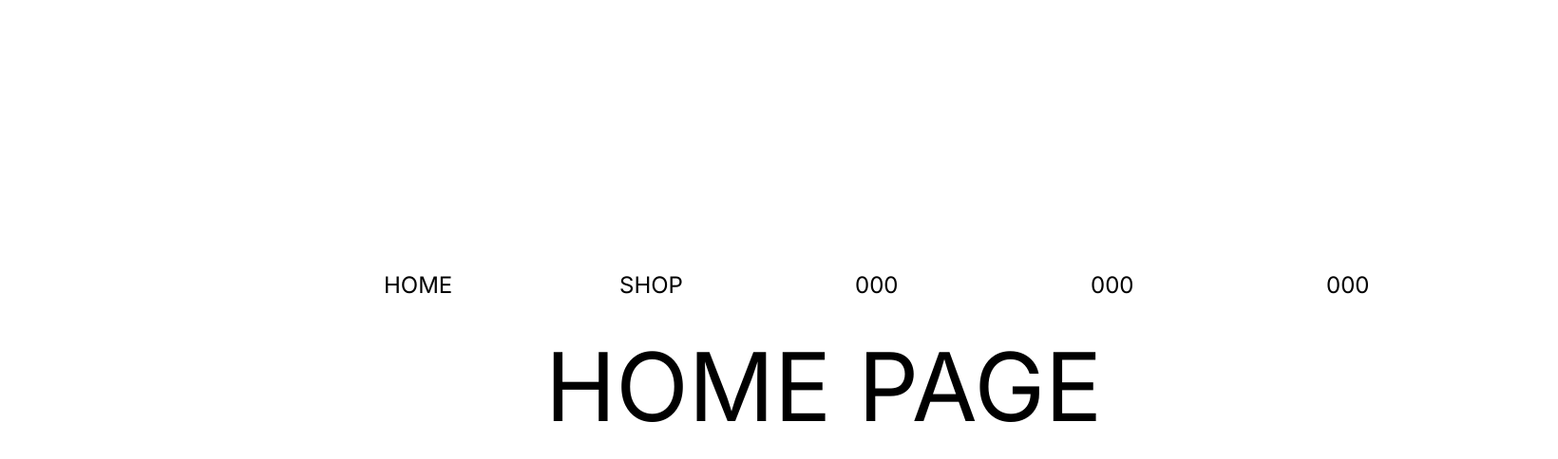
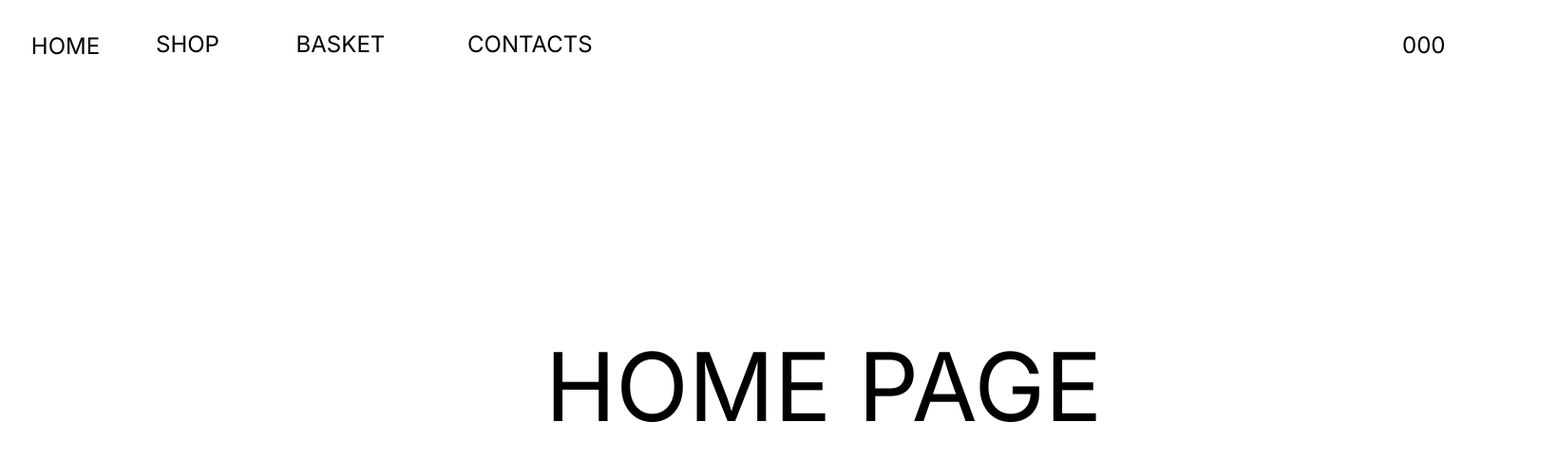
Before and after one commit to KirillKharlan/online-store, a Python web app: template home_page/templates/home.html in a window 1640 px wide. Shown: the top 484 px of the page at 95% size. Run offline with Jinja, Linux system fonts and the light colour scheme; the template is opened without the code that fills it: most values are stand-ins (such as "Sample title", 1, 10 or a date in 2020).

Commit message:
online-store

```diff
--- a/home_page/static/css/style.css
+++ b/home_page/static/css/style.css
@@ -3,15 +3,27 @@
     src: url(fonts/Inter-Regular.woff2);
 }
 .first{
-    margin-left: 35%;
+    position: absolute;
+    top: 1.3%;
+    left: 2%;
+    margin-bottom: auto;
+    margin-right: auto;
+    text-align: left;
+    align-items:normal;
+    /* HOME */
+
+width: 177px;
+height: 44px;
+
+
 }
 p{
     /* HOME */
 
 /* HOME */
 
-width: 238px;
-height: 44px;
+/* width: 238px;
+height: 44px; */
 
 font-family: 'Inter';
 font-style: normal;
@@ -95,8 +107,8 @@ a{
     /* Registration */
 
     position: absolute;
-    width: 1400px;
-    height: 33px;
+    /* width: 1400px;
+    height: 33px; */
     left: 90%;
     top: 9px;
 
@@ -128,3 +140,49 @@ a{
 #first{
     left: 80%;
 }
+#end{
+
+    /* mykola Skrypnyk */
+    position: absolute;
+    /* width: 1400px; */
+    /* height: 33px; */
+    left: 90%;
+    top: 9px;
+
+    font-family: 'Inter';
+    font-style: normal;
+    font-weight: 400;
+    font-size: 24px;
+    line-height: 29px;
+    display: flex;
+    align-items: center;
+    text-align: right;
+    text-transform: uppercase;
+
+    color: #000000;
+
+
+    /* Inside auto layout */
+    flex: none;
+    order: 1;
+    flex-grow: 0;
+
+}
+#shop{
+    position: absolute;
+    top: 4%;
+    left: 10%;
+    text-decoration-line:none ;
+}
+#basket{
+    position: absolute;
+    top: 4%;
+    left: 19%;
+    text-decoration-line:none ;
+}
+#contacts{
+    position: absolute;
+    top: 4%;
+    left: 30%;
+    text-decoration-line:none ;
+}
--- a/home_page/templates/home.html
+++ b/home_page/templates/home.html
@@ -9,10 +9,10 @@
         <div id="log">
 
             <p class="first">HOME</p>
-            <p>SHOP</p>
-            <p>{{ code }}</p>
-            <p>{{ code }}</p>
-            <p>{{ code }}</p>
+            <a id="shop" href="/">SHOP</a>
+            <a id="basket" href="/">BASKET</a>
+            <a id="contacts" href="/">CONTACTS</a>
+            <p id="end">{{ code }}</p>
         </div>
     {% else %}
         <div>
--- a/login_page/static/css/style.css
+++ b/login_page/static/css/style.css
@@ -56,6 +56,8 @@ form{
     margin-right: auto;
 }
 p{
+    margin-right: auto;
+    margin-left: 25px;
     margin-top: auto;
     margin-bottom: auto;
     left: 40px;
@@ -65,7 +67,11 @@ p{
     font-weight: 400;
     font-size: 24px;
     line-height: 29px;
+    /* Login */
+
+
 }
+
 input{
     /* Input Login */
 
--- a/login_page/templates/login.html
+++ b/login_page/templates/login.html
@@ -8,7 +8,7 @@
     <a href="/login/">authorization</a>
 
     <form method="post">
-        <p class="login">Login</p>
+        <p class="login">Login or Email</p>
         <input type="text" id="login" name="login" required>
         <p class="password">Password</p>
         <input type="text" id="password" name="password" required>
--- a/registration_page/templates/reg.html
+++ b/registration_page/templates/reg.html
@@ -15,7 +15,7 @@
         <p class="password">Password</p>
         <input type="text" id="password" name="password" required>
         <p class="Password_confirmation">Password confirmation</p>
-        <input type="text" id="password_confirmation" name="Password_confirmation" required >
+        <input type="text" id="password_confirmation" name="Password_confirmation" required>
 
         <button id="send">Send</button>
     </form>
```
Also changed, not shown: login_page/views.py (+10 -1 lines), registration_page/static/css/style.css (+28 -0 lines), project/data.db.
